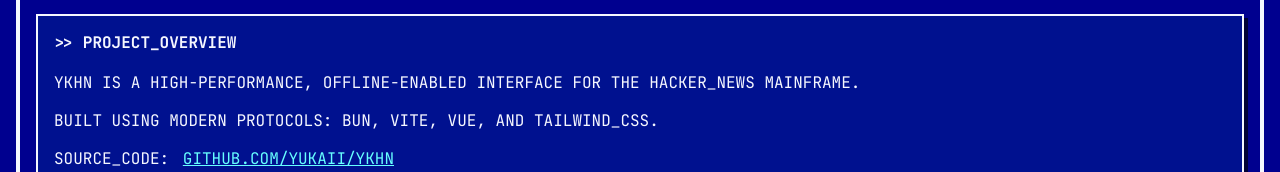
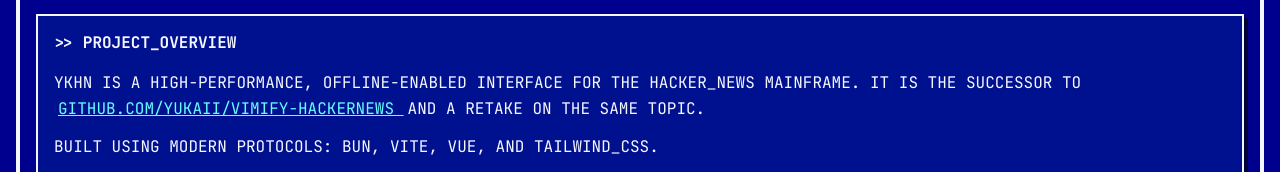
Before and after one commit to Yukaii/ykhn, a Vue app: page /#/about in a window 1280 px wide. Shown: the part 167-339 px from the top of the page. Built offline with nearby package versions, Linux system fonts and the light colour scheme; no server answers.

Commit message:
docs: link to vimify-hackernews successor

```diff
--- a/src/pages/AboutPage.vue
+++ b/src/pages/AboutPage.vue
@@ -40,6 +40,16 @@
       <h2 class="font-bold mb-4 uppercase">>> PROJECT_OVERVIEW</h2>
       <p class="mb-3 leading-relaxed">
         YKHN IS A HIGH-PERFORMANCE, OFFLINE-ENABLED INTERFACE FOR THE HACKER_NEWS MAINFRAME.
+        IT IS THE SUCCESSOR TO
+        <a
+          class="text-tui-cyan underline hover:bg-tui-cyan hover:text-tui-bg px-1"
+          href="https://github.com/Yukaii/vimify-hackernews"
+          target="_blank"
+          rel="noopener noreferrer"
+        >
+          GITHUB.COM/YUKAII/VIMIFY-HACKERNEWS
+        </a>
+        AND A RETAKE ON THE SAME TOPIC.
       </p>
       <p class="mb-3 leading-relaxed">
         BUILT USING MODERN PROTOCOLS: BUN, VITE, VUE, AND TAILWIND_CSS.
```
Also changed, not shown: 1 other file (tests, documents, lock files or other folders).
